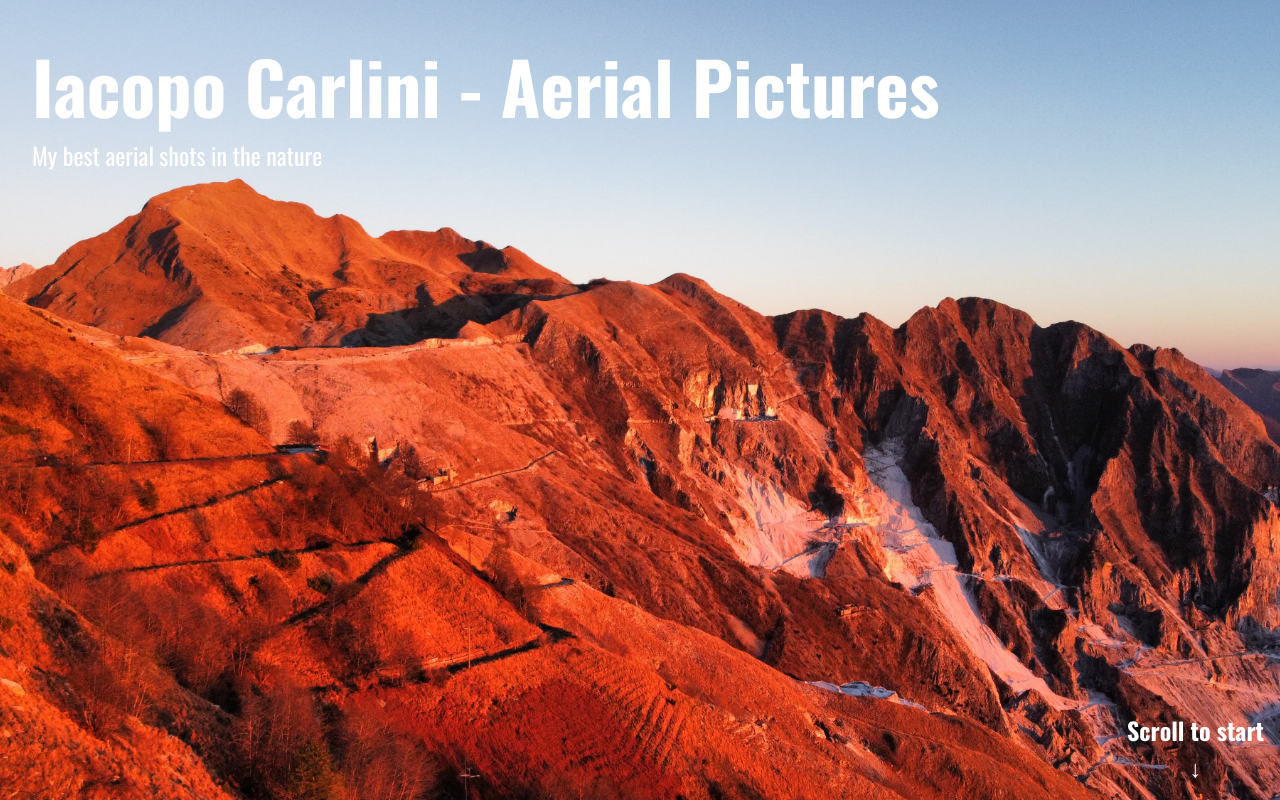
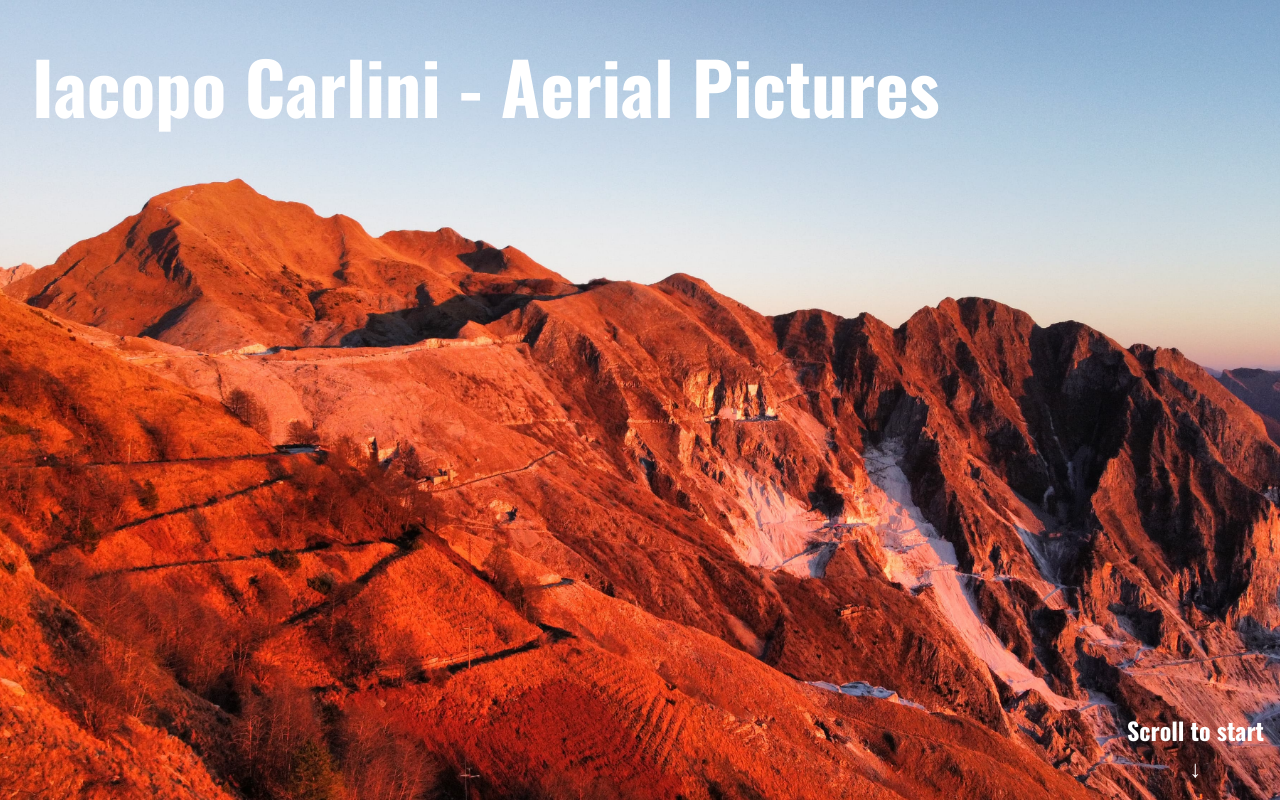
Before and after one commit to iacopocarlini/photogallery, a plain HTML site: page index.html in a window 1280 px wide. Drawn offline with nearby package versions, Linux system fonts and the light colour scheme.

Commit message:
Update index.html

```diff
--- a/index.html
+++ b/index.html
@@ -29,9 +29,6 @@
                 <h1 class="title">
                     Iacopo Carlini - Aerial Pictures
                 </h1>
-                <p style="line-height: 1rem; font-size: 1.5rem;">
-                    My best aerial shots in the nature
-                </p>
             </header>
             <img class="img-cover" src="./images/campocecina.jpg" alt="Iacopo Carlini" />
         </section>
```
